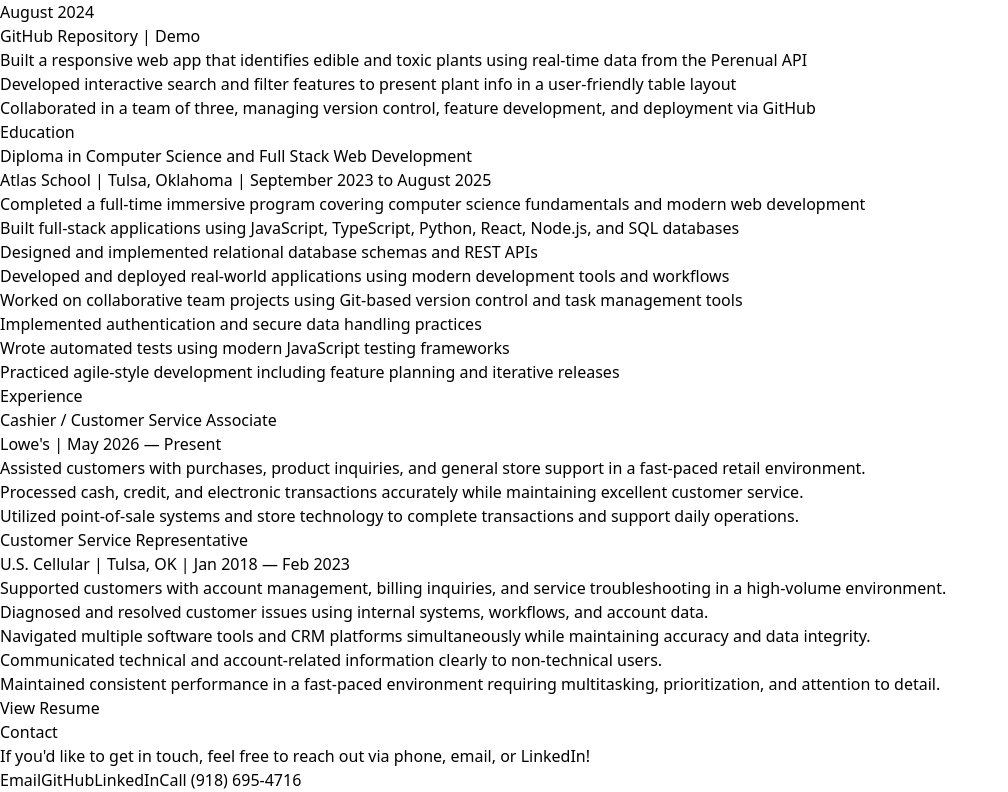
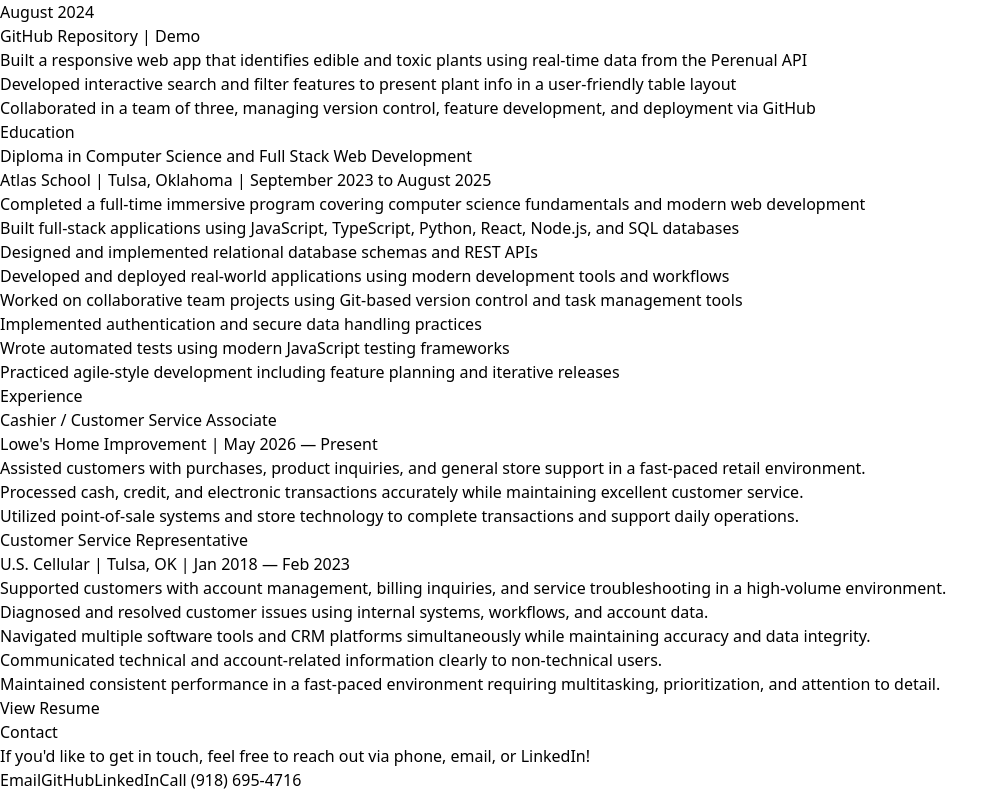
Before and after one commit to jessebrumley/hire, a React (Vite) app: page / in a window 1280 px wide. Shown: the part 1952-2744 px from the top of the page, without its empty margins (0-1008 px from the left). Built offline with nearby package versions, Linux system fonts and the light colour scheme.

Commit message:
name change

```diff
--- a/src/components/Experience.tsx
+++ b/src/components/Experience.tsx
@@ -11,7 +11,7 @@
             Cashier / Customer Service Associate
           </h3>
 
-          <p className="text-sm italic mb-3">Lowe's | May 2026 — Present</p>
+          <p className="text-sm italic mb-3">Lowe's Home Improvement | May 2026 — Present</p>
 
           <ul className="list-disc ml-6 space-y-2">
             <li>
```
